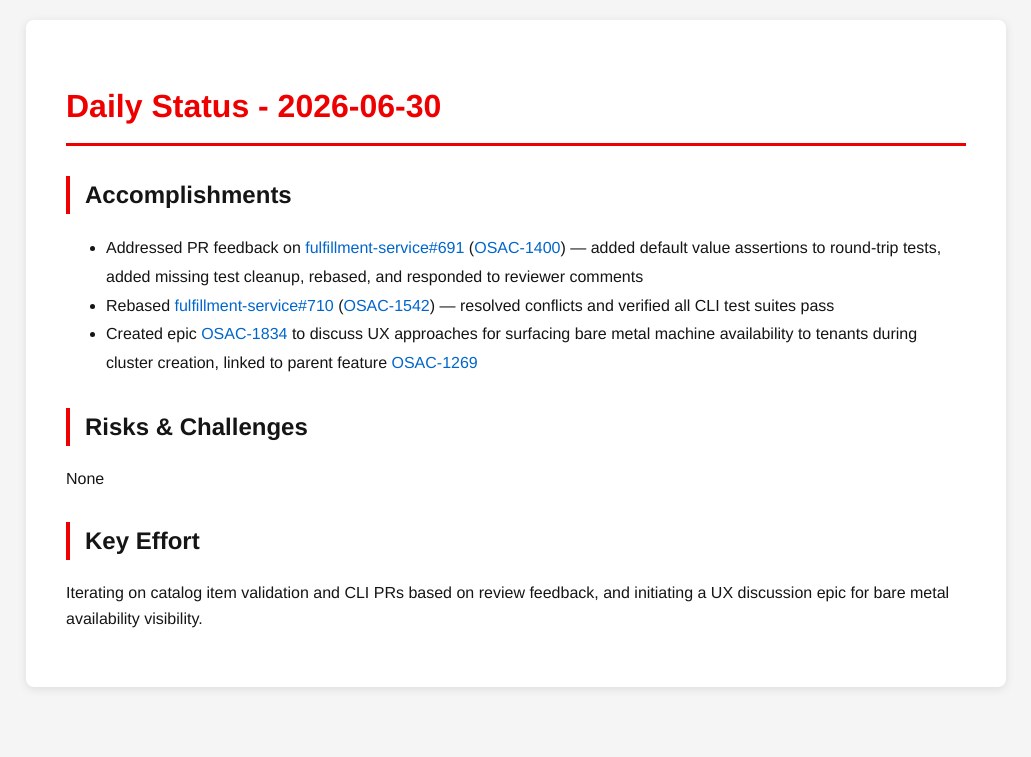
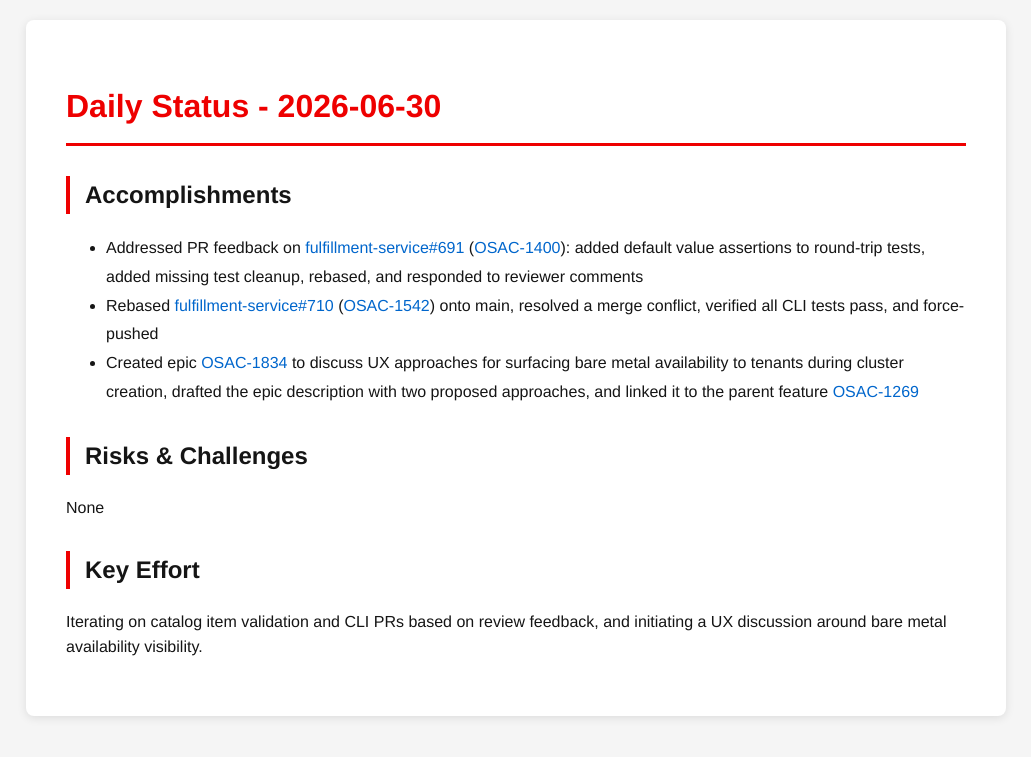
Before and after one commit to tzvatot/daily-status, a Jekyll site: the page built from 2026-06-30.md, in a window 1280 px wide. Shown: the top 757 px of the page, without its empty margins (124-1155 px from the left). Built offline with Jekyll 4.4.1, drawn with Linux system fonts in a browser that asks for light colours.

Commit message:
Daily status update - 2026-06-30

```diff
--- a/2026-06-30.md
+++ b/2026-06-30.md
@@ -7,12 +7,12 @@
 # Daily Status - 2026-06-30
 
 ## Accomplishments
-- Addressed PR feedback on [fulfillment-service#691](https://github.com/osac-project/fulfillment-service/pull/691) ([OSAC-1400](https://redhat.atlassian.net/browse/OSAC-1400)) — added default value assertions to round-trip tests, added missing test cleanup, rebased, and responded to reviewer comments
-- Rebased [fulfillment-service#710](https://github.com/osac-project/fulfillment-service/pull/710) ([OSAC-1542](https://redhat.atlassian.net/browse/OSAC-1542)) — resolved conflicts and verified all CLI test suites pass
-- Created epic [OSAC-1834](https://redhat.atlassian.net/browse/OSAC-1834) to discuss UX approaches for surfacing bare metal machine availability to tenants during cluster creation, linked to parent feature [OSAC-1269](https://redhat.atlassian.net/browse/OSAC-1269)
+- Addressed PR feedback on [fulfillment-service#691](https://github.com/osac-project/fulfillment-service/pull/691) ([OSAC-1400](https://redhat.atlassian.net/browse/OSAC-1400)): added default value assertions to round-trip tests, added missing test cleanup, rebased, and responded to reviewer comments
+- Rebased [fulfillment-service#710](https://github.com/osac-project/fulfillment-service/pull/710) ([OSAC-1542](https://redhat.atlassian.net/browse/OSAC-1542)) onto main, resolved a merge conflict, verified all CLI tests pass, and force-pushed
+- Created epic [OSAC-1834](https://redhat.atlassian.net/browse/OSAC-1834) to discuss UX approaches for surfacing bare metal availability to tenants during cluster creation, drafted the epic description with two proposed approaches, and linked it to the parent feature [OSAC-1269](https://redhat.atlassian.net/browse/OSAC-1269)
 
 ## Risks & Challenges
 None
 
 ## Key Effort
-Iterating on catalog item validation and CLI PRs based on review feedback, and initiating a UX discussion epic for bare metal availability visibility.
+Iterating on catalog item validation and CLI PRs based on review feedback, and initiating a UX discussion around bare metal availability visibility.
```
